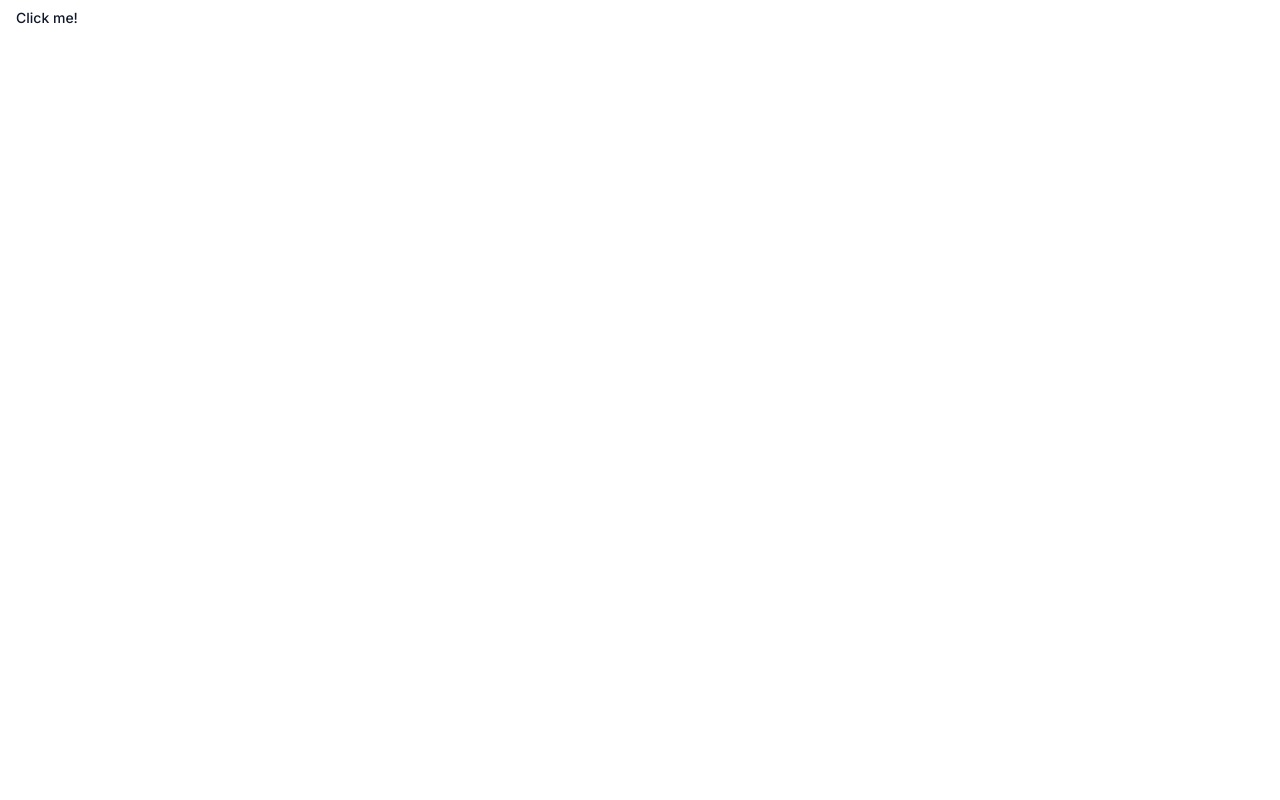
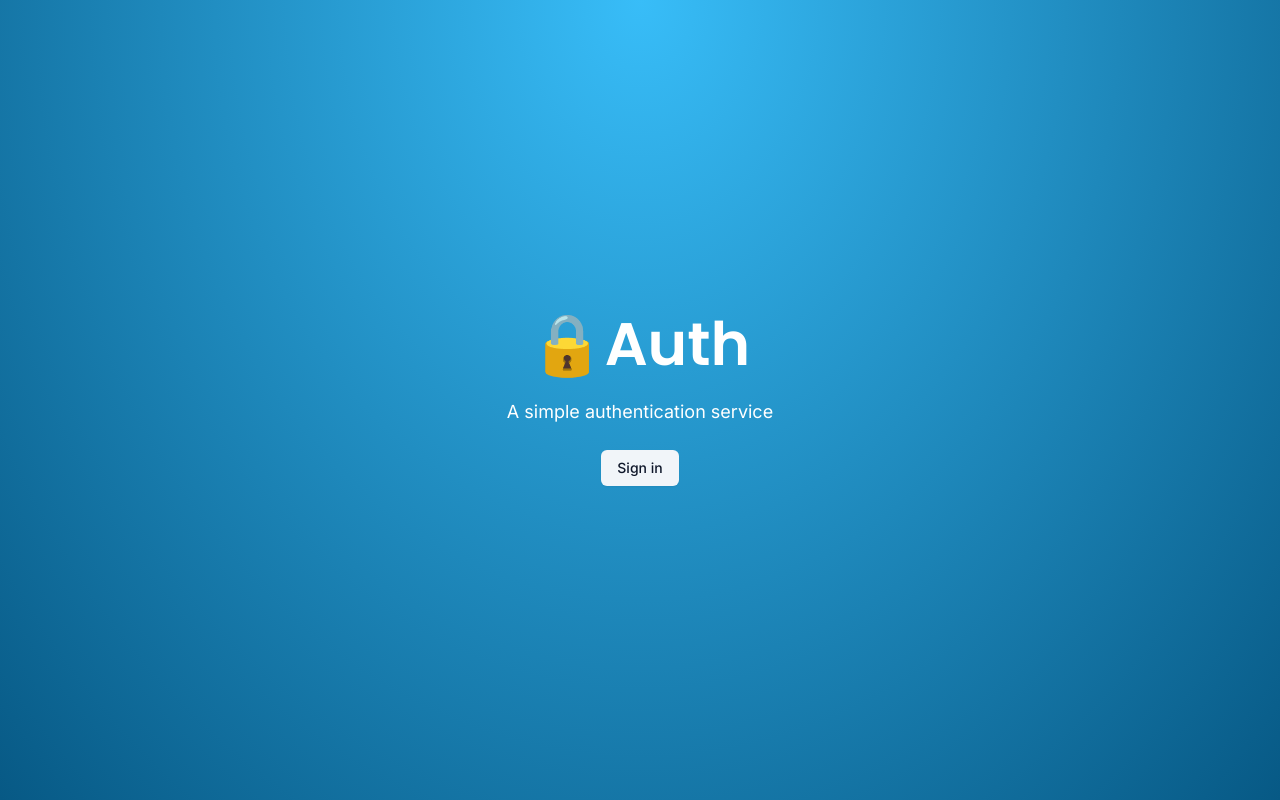
Before and after one commit to Olmedo1996/nextjs-auth-tutorial, a Next.js app: page / in a window 1280 px wide. Built offline with nearby package versions, Linux system fonts and the light colour scheme.

Commit message:
feat: a auth page for login

```diff
--- a/app/auth/layout.tsx
+++ /dev/null
@@ -1,16 +0,0 @@
-import React from 'react';
-
-type Props = {};
-
-const AuthLayout = ({ children }: { children: React.ReactNode }) => {
-    return (
-        <div>
-            <nav className="bg-red-500 text-white">
-                Nabvar auth
-            </nav>
-            {children}
-        </div>)
-    ;
-};
-
-export default AuthLayout;
--- a/app/auth/login/page.tsx
+++ /dev/null
@@ -1,11 +0,0 @@
-import React from 'react'
-
-type Props = {}
-
-const LoginPage = (props: Props) => {
-  return (
-    <div>login</div>
-  )
-}
-
-export default LoginPage
--- a/app/auth/register/page.tsx
+++ /dev/null
@@ -1,11 +0,0 @@
-import React from 'react'
-
-type Props = {}
-
-const RegisterPage = (props: Props) => {
-  return (
-    <div>Register</div>
-  )
-}
-
-export default RegisterPage
--- a/app/globals.css
+++ b/app/globals.css
@@ -1,6 +1,12 @@
 @tailwind base;
 @tailwind components;
 @tailwind utilities;
+
+html,
+body,
+:root {
+  height: 100%;
+}
 
 :root {
   --foreground-rgb: 0, 0, 0;
--- a/app/page.tsx
+++ b/app/page.tsx
@@ -1,11 +1,36 @@
+import { Poppins } from "next/font/google";
+
+import { cn } from "@/lib/utils";
 import { Button } from "@/components/ui/button";
+
+const font = Poppins({
+  subsets: ["latin"],
+  weight: ["600"],
+});
 
 export default function Home() {
   return (
-    <p className="font-bold text-green-300">
-      <Button variant="link">
-        Click me!
-      </Button>
-    </p>
+    <main
+      className={cn(
+        "flex h-full flex-col items-center justify-center",
+        "bg-[radial-gradient(ellipse_at_top,_var(--tw-gradient-stops))]",
+        "from-sky-400 to-sky-800"
+      )}
+    >
+      <div className="space-y-6 text-center">
+        <h1 className={cn(
+          "text-6xl font-semibold text-drop-shadow-md text-white",
+          font.className
+        )}>
+          🔒Auth
+        </h1>
+        <p className="text-lg text-white">
+          A simple authentication service
+        </p>
+        <div>
+          <Button variant="secondary">Sign in</Button>
+        </div>
+      </div>
+    </main>
   );
 }
```
